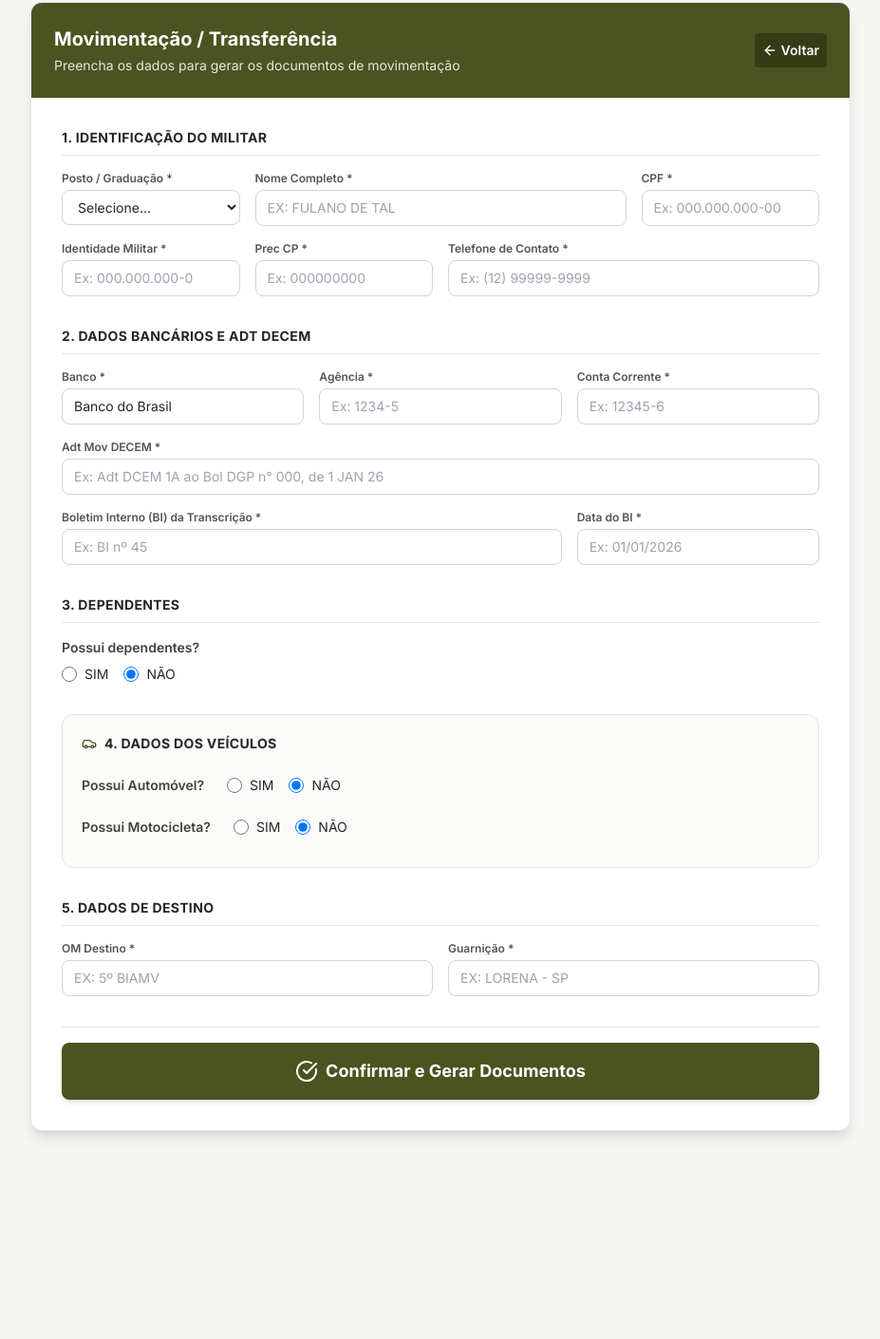
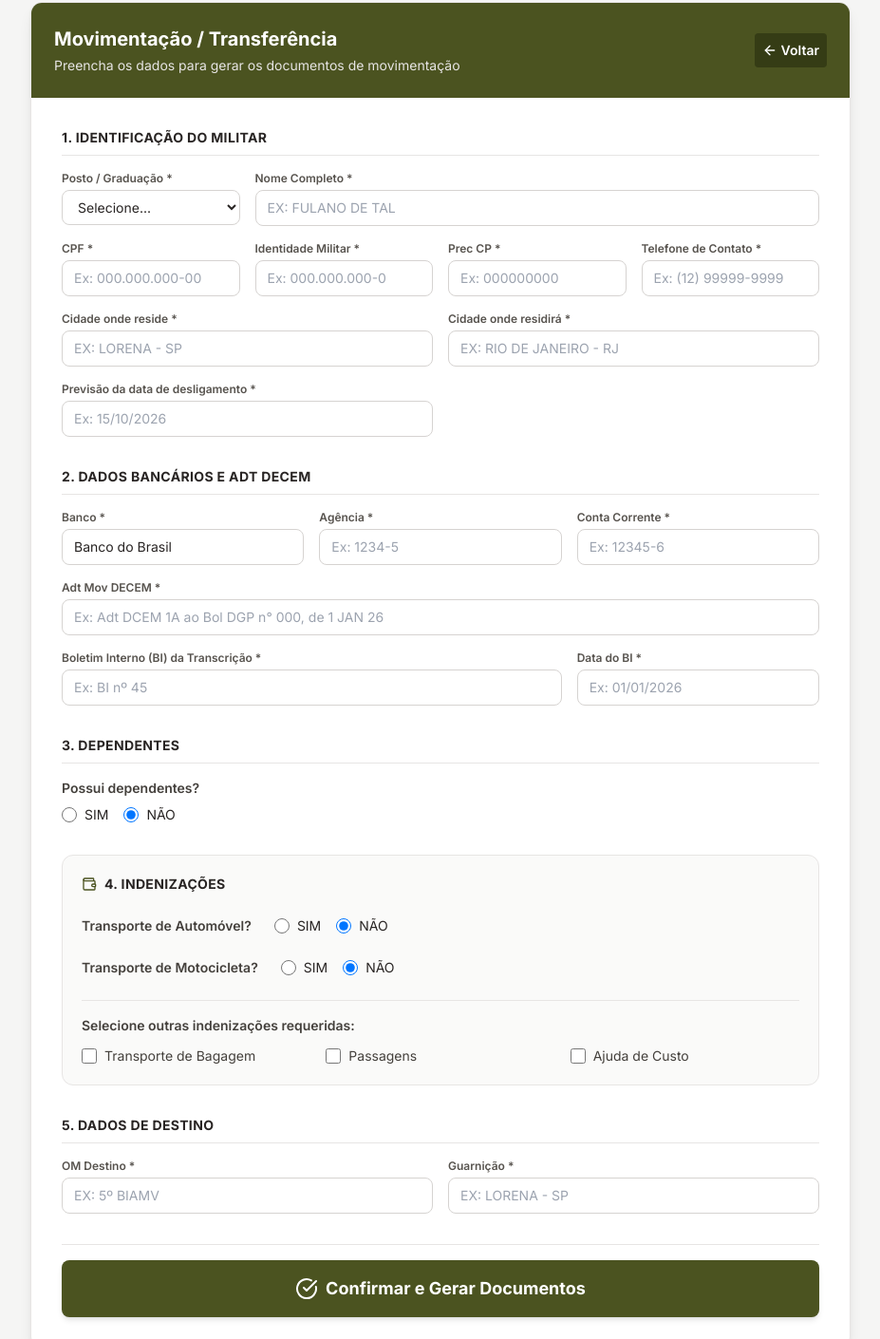
Before and after one commit to DiegoDCG89/sistema_de_criacao_de_documentos, a website with bundled scripts: page public/movimentacao.html in a window 1280 px wide. Shown: the part 30-1440 px from the top of the page at 95% size, without its empty margins (176-1103 px from the left). Before the commit the page ends 1253 px from the top, so only its background shows below. Built offline with nearby package versions, Linux system fonts and the light colour scheme.

Commit message:
Refactor form layout and update labels in HTML

```diff
--- a/public/movimentacao.html
+++ b/public/movimentacao.html
@@ -40,8 +40,9 @@
         <!-- 1. Identificação -->
         <div>
           <h2 class="text-sm font-bold text-stone-800 border-b border-stone-200 pb-2 mb-4 uppercase tracking-wide">1. Identificação do Militar</h2>
-          <div class="grid grid-cols-1 sm:grid-cols-3 lg:grid-cols-4 gap-4">
-            <div>
+          <div class="grid grid-cols-1 sm:grid-cols-2 lg:grid-cols-4 gap-4">
+
+            <div class="lg:col-span-1">
               <label class="block text-xs font-semibold text-stone-600 mb-1">Posto / Graduação *</label>
               <select id="posto" required class="w-full border border-stone-300 rounded-lg px-3 py-2 text-sm focus:ring-2 focus:ring-[#4B5320] focus:outline-none bg-white">
                 <option value="">Selecione...</option>
@@ -63,26 +64,47 @@
                 <option value="Sd">Soldado (Sd)</option>
               </select>
             </div>
-            <div class="sm:col-span-2">
+
+            <div class="sm:col-span-1 lg:col-span-3">
               <label class="block text-xs font-semibold text-stone-600 mb-1">Nome Completo *</label>
               <input type="text" id="nome" required placeholder="Ex: FULANO DE TAL" class="w-full border border-stone-300 rounded-lg px-3 py-2 text-sm uppercase focus:ring-2 focus:ring-[#4B5320] focus:outline-none">
             </div>
+
             <div>
               <label class="block text-xs font-semibold text-stone-600 mb-1">CPF *</label>
               <input type="text" id="cpf" required placeholder="Ex: 000.000.000-00" maxlength="14" class="w-full border border-stone-300 rounded-lg px-3 py-2 text-sm focus:ring-2 focus:ring-[#4B5320] focus:outline-none">
             </div>
+
             <div>
               <label class="block text-xs font-semibold text-stone-600 mb-1">Identidade Militar *</label>
               <input type="text" id="idt" required placeholder="Ex: 000.000.000-0" class="w-full border border-stone-300 rounded-lg px-3 py-2 text-sm focus:ring-2 focus:ring-[#4B5320] focus:outline-none">
             </div>
+
             <div>
               <label class="block text-xs font-semibold text-stone-600 mb-1">Prec CP *</label>
               <input type="text" id="preccp" required placeholder="Ex: 000000000" maxlength="11" class="w-full border border-stone-300 rounded-lg px-3 py-2 text-sm focus:ring-2 focus:ring-[#4B5320] focus:outline-none">
             </div>
-            <div class="sm:col-span-2 lg:col-span-2">
+
+            <div>
               <label class="block text-xs font-semibold text-stone-600 mb-1">Telefone de Contato *</label>
               <input type="text" id="telefone" required placeholder="Ex: (12) 99999-9999" maxlength="15" class="w-full border border-stone-300 rounded-lg px-3 py-2 text-sm focus:ring-2 focus:ring-[#4B5320] focus:outline-none">
             </div>
+
+            <div class="sm:col-span-1 lg:col-span-2">
+              <label class="block text-xs font-semibold text-stone-600 mb-1">Cidade onde reside *</label>
+              <input type="text" id="cidadeReside" required placeholder="Ex: LORENA - SP" class="w-full border border-stone-300 rounded-lg px-3 py-2 text-sm uppercase focus:ring-2 focus:ring-[#4B5320] focus:outline-none">
+            </div>
+
+            <div class="sm:col-span-1 lg:col-span-2">
+              <label class="block text-xs font-semibold text-stone-600 mb-1">Cidade onde residirá *</label>
+              <input type="text" id="cidadeResidira" required placeholder="Ex: RIO DE JANEIRO - RJ" class="w-full border border-stone-300 rounded-lg px-3 py-2 text-sm uppercase focus:ring-2 focus:ring-[#4B5320] focus:outline-none">
+            </div>
+
+            <div class="sm:col-span-2 lg:col-span-2">
+              <label class="block text-xs font-semibold text-stone-600 mb-1">Previsão da data de desligamento *</label>
+              <input type="text" id="dataDesligamento" required placeholder="Ex: 15/10/2026" maxlength="10" class="w-full border border-stone-300 rounded-lg px-3 py-2 text-sm focus:ring-2 focus:ring-[#4B5320] focus:outline-none">
+            </div>
+
           </div>
         </div>
 
@@ -164,15 +186,16 @@
           </div>
         </div>
 
-        <!-- 4. Dados do Veículo -->
+        <!-- 4. Indenizações -->
         <div class="bg-stone-50 border border-stone-200 rounded-xl p-5 space-y-6">
           <h2 class="text-sm font-bold text-stone-800 uppercase tracking-wide flex items-center gap-2">
-            <i data-lucide="car" class="w-4 h-4 text-[#4B5320]"></i> 4. Dados dos Veículos
+            <i data-lucide="wallet" class="w-4 h-4 text-[#4B5320]"></i> 4. Indenizações
           </h2>
 
+          <!-- Bloco do Carro -->
           <div>
             <div class="flex items-center gap-6 mb-3">
-              <span class="block text-sm font-semibold text-stone-700">Possui Automóvel?</span>
+              <span class="block text-sm font-semibold text-stone-700">Transporte de Automóvel?</span>
               <div class="flex gap-4">
                 <label class="flex items-center gap-2 cursor-pointer">
                   <input type="radio" name="opt_carro" value="sim" class="text-[#4B5320] focus:ring-[#4B5320] w-4 h-4" onchange="document.getElementById('tabela-carro').classList.remove('hidden')">
@@ -193,9 +216,10 @@
             </div>
           </div>
 
+          <!-- Bloco da Moto -->
           <div>
             <div class="flex items-center gap-6 mb-3">
-              <span class="block text-sm font-semibold text-stone-700">Possui Motocicleta?</span>
+              <span class="block text-sm font-semibold text-stone-700">Transporte de Motocicleta?</span>
               <div class="flex gap-4">
                 <label class="flex items-center gap-2 cursor-pointer">
                   <input type="radio" name="opt_moto" value="sim" class="text-[#4B5320] focus:ring-[#4B5320] w-4 h-4" onchange="document.getElementById('tabela-moto').classList.remove('hidden')">
@@ -215,6 +239,25 @@
               <input type="text" id="moto_ano" placeholder="Ano/Modelo" class="border border-stone-300 px-3 py-2 text-sm rounded-lg focus:ring-2 focus:ring-[#4B5320] outline-none">
             </div>
           </div>
+
+          <!-- Outras Indenizações Requeridas -->
+          <div class="pt-4 border-t border-stone-200">
+            <span class="block text-sm font-semibold text-stone-700 mb-3">Selecione outras indenizações requeridas:</span>
+            <div class="grid grid-cols-1 sm:grid-cols-3 gap-4">
+              <label class="flex items-center gap-2 cursor-pointer">
+                <input type="checkbox" id="ind_bagagem" class="text-[#4B5320] focus:ring-[#4B5320] rounded border-stone-300 w-4 h-4">
+                <span class="text-sm font-medium text-stone-700">Transporte de Bagagem</span>
+              </label>
+              <label class="flex items-center gap-2 cursor-pointer">
+                <input type="checkbox" id="ind_passagens" class="text-[#4B5320] focus:ring-[#4B5320] rounded border-stone-300 w-4 h-4">
+                <span class="text-sm font-medium text-stone-700">Passagens</span>
+              </label>
+              <label class="flex items-center gap-2 cursor-pointer">
+                <input type="checkbox" id="ind_ajuda_custo" class="text-[#4B5320] focus:ring-[#4B5320] rounded border-stone-300 w-4 h-4">
+                <span class="text-sm font-medium text-stone-700">Ajuda de Custo</span>
+              </label>
+            </div>
+          </div>
         </div>
 
         <!-- 5. Destino -->
@@ -227,7 +270,7 @@
             </div>
             <div>
               <label class="block text-xs font-semibold text-stone-600 mb-1">Guarnição *</label>
-              <input type="text" id="guarnicao" required placeholder="Ex: Lorena - SP" class="w-full border border-stone-300 rounded-lg px-3 py-2 text-sm uppercase focus:ring-2 focus:ring-[#4B5320] focus:outline-none">
+              <input type="text" id="guarnicao" required placeholder="Ex: LORENA - SP" class="w-full border border-stone-300 rounded-lg px-3 py-2 text-sm uppercase focus:ring-2 focus:ring-[#4B5320] focus:outline-none">
             </div>
           </div>
         </div>
```
